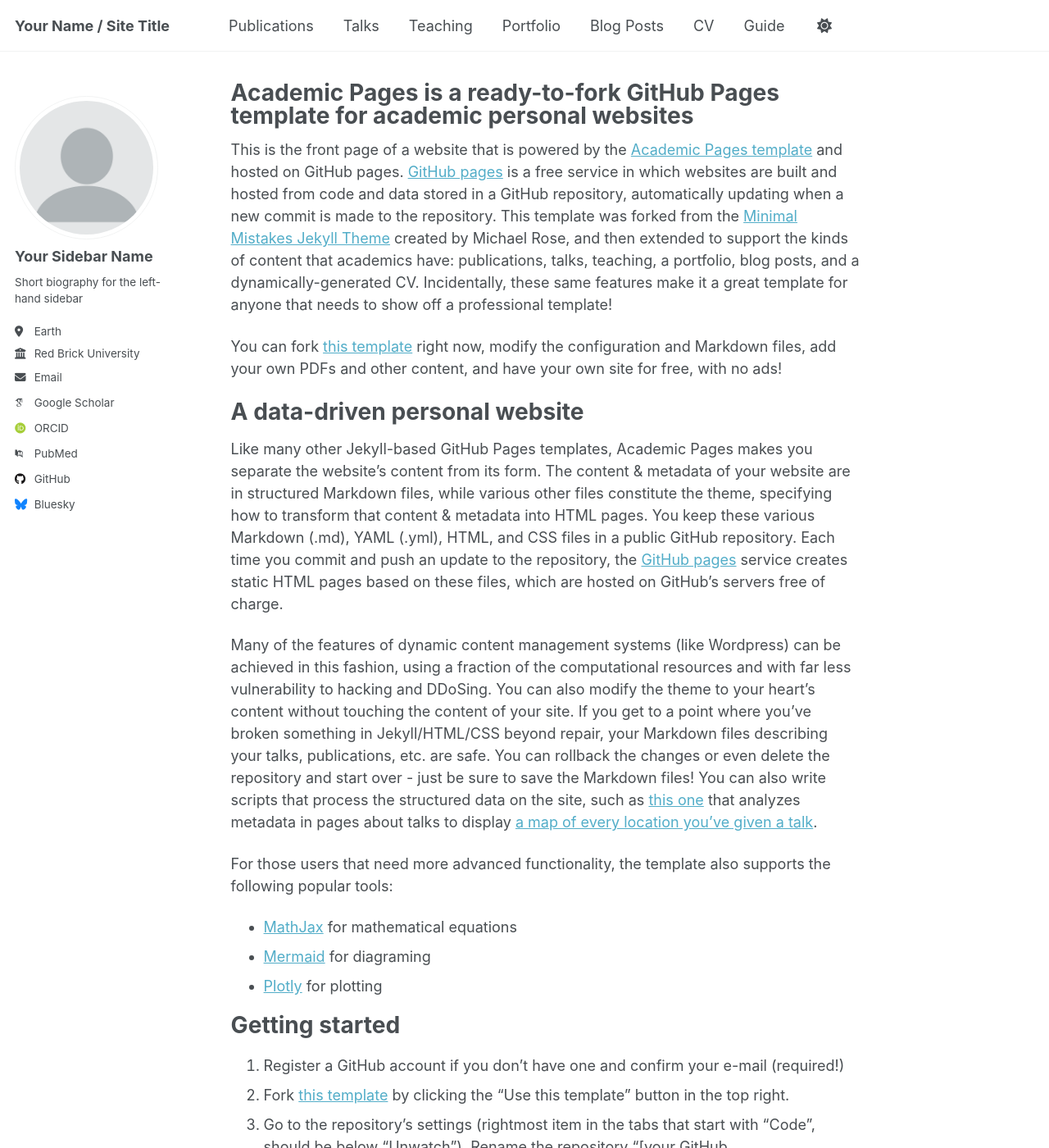
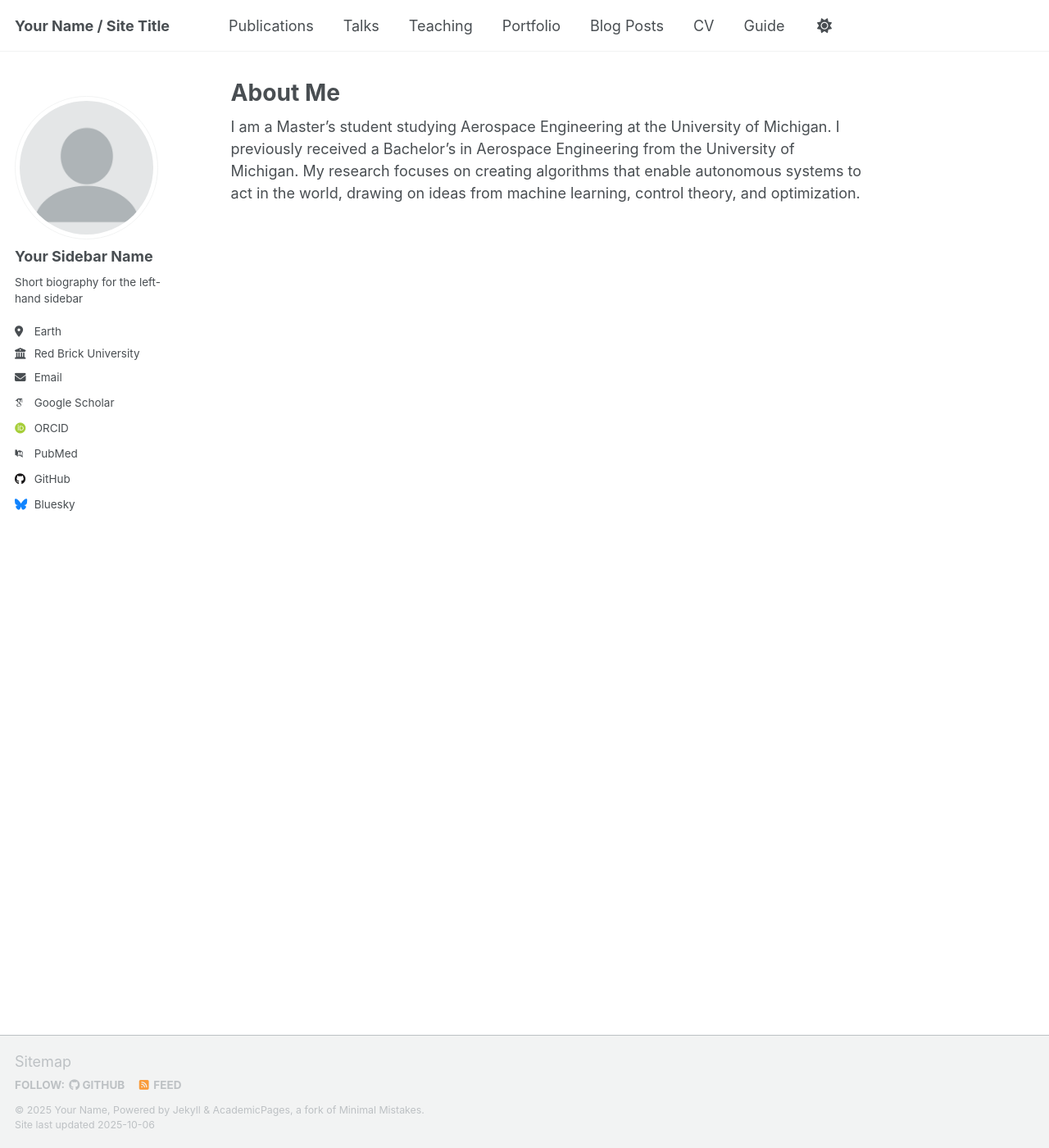
Before and after one commit to kris-popov/kris-popov.github.io, a Jekyll site: the page built from _pages/about.md, in a window 1280 px wide and 1400 px high. Shown: the whole window at 82% size. Built offline with Jekyll 4.4.1, drawn with Linux system fonts in a browser that asks for light colours; some web fonts are replaced; a script that is not in the unit is left out; some of the changed text lies outside the part shown.

Commit message:
Update about.md

```diff
--- a/_pages/about.md
+++ b/_pages/about.md
@@ -1,13 +1,15 @@
 ---
 permalink: /
-title: "Academic Pages is a ready-to-fork GitHub Pages template for academic personal websites"
+title: "About Me"
 author_profile: true
 redirect_from:
   - /about/
   - /about.html
 ---
 
-This is the front page of a website that is powered by the [Academic Pages template](https://github.com/academicpages/academicpages.github.io) and hosted on GitHub pages. [GitHub pages](https://pages.github.com) is a free service in which websites are built and hosted from code and data stored in a GitHub repository, automatically updating when a new commit is made to the repository. This template was forked from the [Minimal Mistakes Jekyll Theme](https://mmistakes.github.io/minimal-mistakes/) created by Michael Rose, and then extended to support the kinds of content that academics have: publications, talks, teaching, a portfolio, blog posts, and a dynamically-generated CV. Incidentally, these same features make it a great template for anyone that needs to show off a professional template!
+I am a Master's student studying Aerospace Engineering at the University of Michigan. I previously received a Bachelor's in Aerospace Engineering from the University of Michigan. My research focuses on creating algorithms that enable autonomous systems to act in the world, drawing on ideas from machine learning, control theory, and optimization.
+
+<!-- This is the front page of a website that is powered by the [Academic Pages template](https://github.com/academicpages/academicpages.github.io) and hosted on GitHub pages. [GitHub pages](https://pages.github.com) is a free service in which websites are built and hosted from code and data stored in a GitHub repository, automatically updating when a new commit is made to the repository. This template was forked from the [Minimal Mistakes Jekyll Theme](https://mmistakes.github.io/minimal-mistakes/) created by Michael Rose, and then extended to support the kinds of content that academics have: publications, talks, teaching, a portfolio, blog posts, and a dynamically-generated CV. Incidentally, these same features make it a great template for anyone that needs to show off a professional template!
 
  You can fork [this template](https://github.com/academicpages/academicpages.github.io) right now, modify the configuration and Markdown files, add your own PDFs and other content, and have your own site for free, with no ads!
 
@@ -53,4 +55,4 @@
 
 For more info
 ------
-More info about configuring Academic Pages can be found in [the guide](https://academicpages.github.io/markdown/), the [growing wiki](https://github.com/academicpages/academicpages.github.io/wiki), and you can always [ask a question on GitHub](https://github.com/academicpages/academicpages.github.io/discussions). The [guides for the Minimal Mistakes theme](https://mmistakes.github.io/minimal-mistakes/docs/configuration/) (which this theme was forked from) might also be helpful.
+More info about configuring Academic Pages can be found in [the guide](https://academicpages.github.io/markdown/), the [growing wiki](https://github.com/academicpages/academicpages.github.io/wiki), and you can always [ask a question on GitHub](https://github.com/academicpages/academicpages.github.io/discussions). The [guides for the Minimal Mistakes theme](https://mmistakes.github.io/minimal-mistakes/docs/configuration/) (which this theme was forked from) might also be helpful. -->
```
